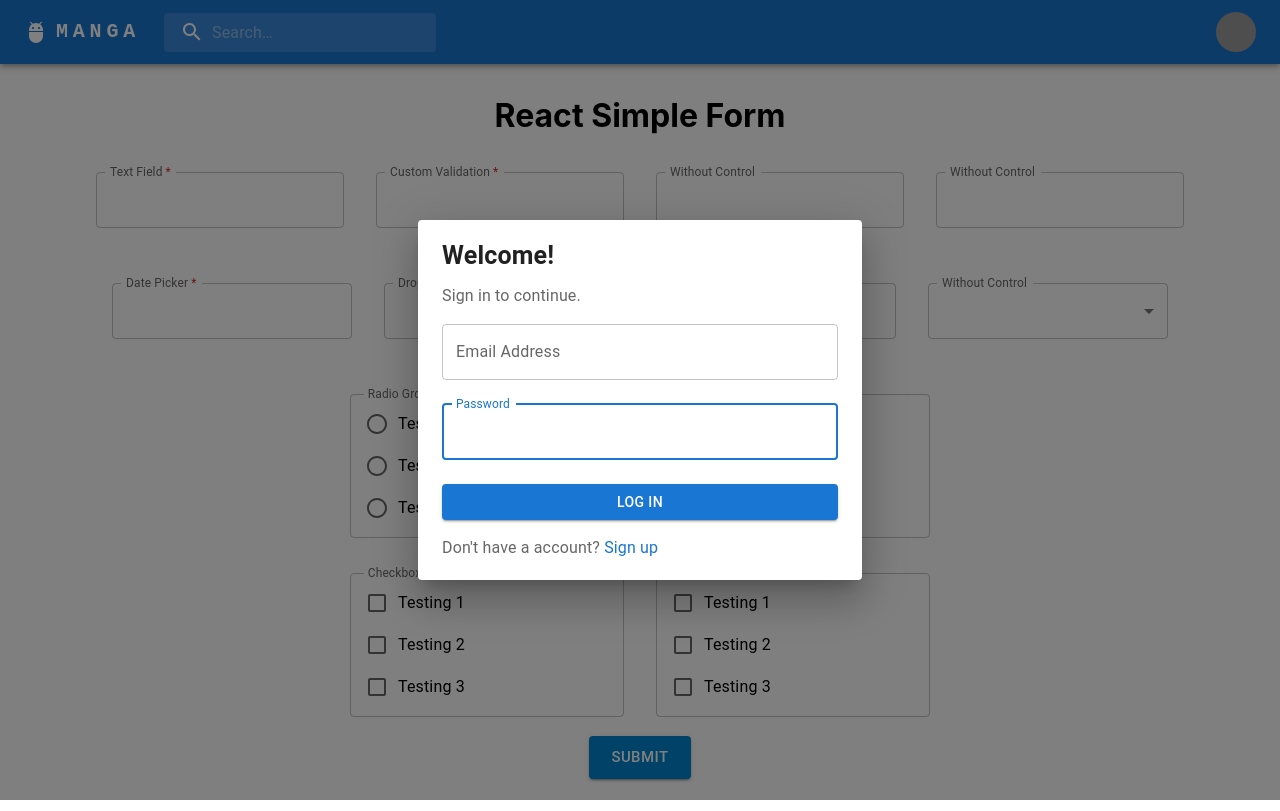
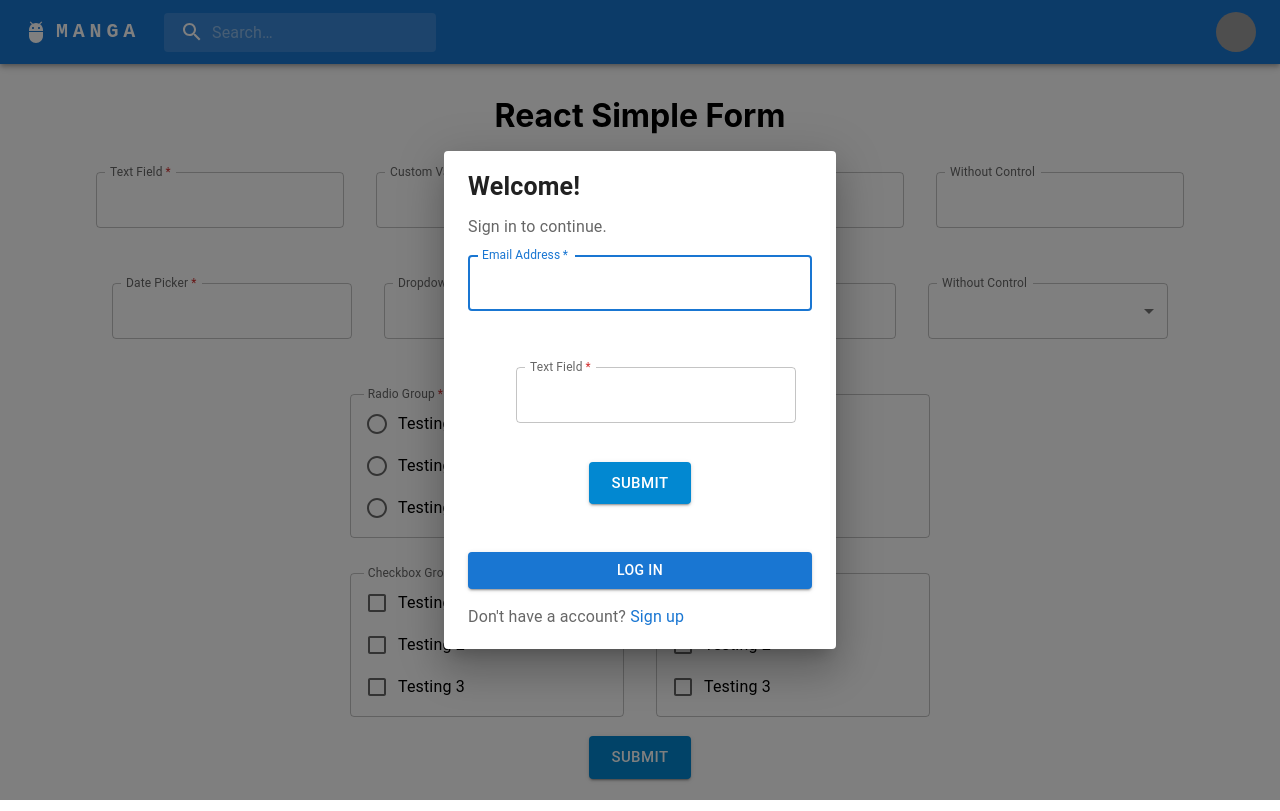
Before and after one commit to wing9537/jpx-frontend, a React (Create React App) app: page /example in a window 1280 px wide. Both pictures are taken after a click on the button "Open settings". Built offline with nearby package versions, Linux system fonts and the light colour scheme; grey boxes are pictures that could not be loaded.

Commit message:
import BaseForm into login Dialog

```diff
--- a/src/components/dialog/LoginDialog.js
+++ b/src/components/dialog/LoginDialog.js
@@ -5,13 +5,17 @@ import DialogContentText from '@mui/material/DialogContentText';
 import Dialog from "@mui/material/Dialog";
 import { Button } from "@mui/material";
 import TextField from '@mui/material/TextField';
+import { useTranslation } from "react-i18next";
+
+
 import { Link } from "@mui/material";
 import { useDispatch, useSelector } from "react-redux";
 
 // self component
 import { closeDialog, getDialogStateByName } from "../../redux/dialogSlice";
-
-const emails = ["username@gmail.com", "user02@gmail.com"];
+import BaseInput from "../inputs/baseInput";
+import BaseTextField from "../inputs/baseTextField";
+import BaseForm from "../inputs/baseForm";
 
 function LoginDialog() {
   const open = useSelector(getDialogStateByName("login"));
@@ -24,6 +28,27 @@ function LoginDialog() {
   const handleListItemClick = (value) => {
     console.log(value);
   };
+
+  const modelObj = {
+    sampleText: "",
+    customValid: "",
+    sampleSelect: "",
+    sampleRadio: "",
+    sampleCheckbox: [],
+    sampleDatePicker: "",
+  };
+
+  const limit = {
+    sampleText: { min: 10, max: -1 },
+    customValid: { min: 1, max: -1 },
+    sampleSelect: { min: 1, max: -1 },
+    sampleRadio: { min: 1, max: -1 },
+    sampleCheckbox: { min: 1, max: 1 },
+    sampleDatePicker: { min: 1, max: -1 },
+  };
+
+  const { t } = useTranslation("example");
+  const sampleData = t("sampleData", { returnObjects: true });
 
   return (
     <Dialog onClose={handleClose} open={open} maxWidth='xs'>
@@ -39,17 +64,18 @@ function LoginDialog() {
           placeholder="example@email.com"
           fullWidth
           variant="outlined"
+          required='true'
         />
-        <TextField
-          autoFocus
-          margin="normal"
-          id="password"
-          label="Password"
-          type="password"
-          placeholder="your password"
-          fullWidth
-          variant="outlined"
-        />
+        <BaseForm fullWidth>
+          <BaseInput
+            name="sampleText"
+            type="text"
+            label={t("sampleText")}
+            limit={limit.sampleText}
+            fullWidth
+          />
+        </BaseForm>
+
         <Button variant="contained" fullWidth sx={{ my: 2 }}>Log in</Button>
         <DialogContentText>Don't have a account? <Link underline="hover" href="/sign-up"> Sign up</Link></DialogContentText>
 
```
